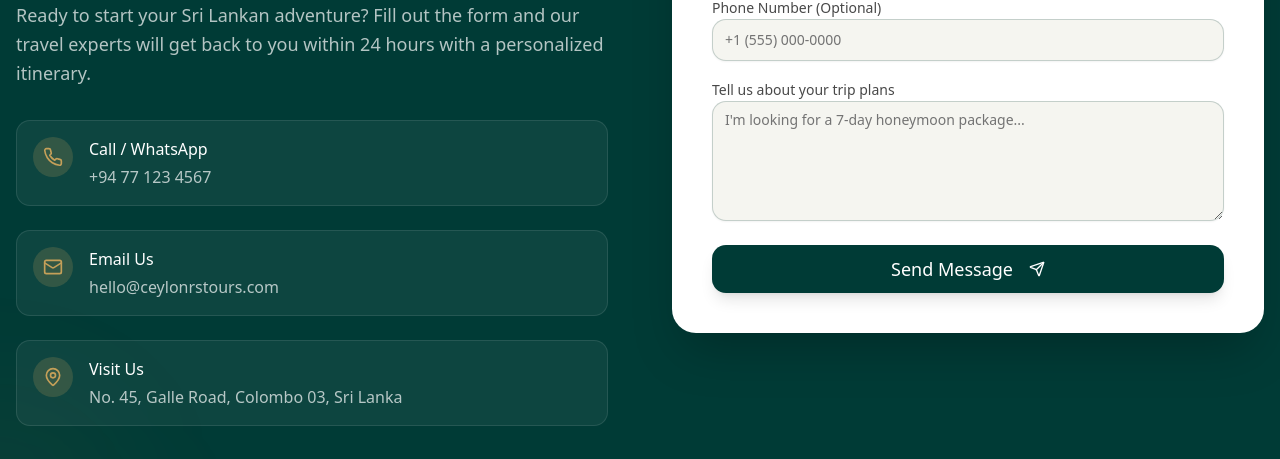
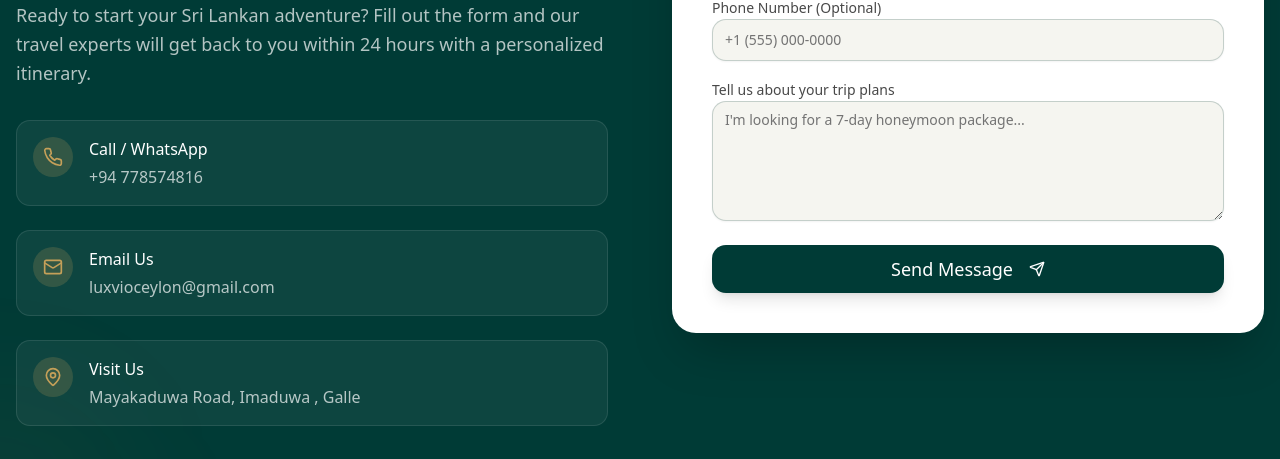
Before and after one commit to yasindu-tech/ceylon-rs-tours, a Next.js app: page / in a window 1280 px wide. Shown: the part 5032-5491 px from the top of the page. Built offline with nearby package versions, Linux system fonts and the light colour scheme; a web font is replaced by a local one.

Commit message:
chore: Update WhatsApp number, email, and physical address across multiple components.

```diff
--- a/components/contact.tsx
+++ b/components/contact.tsx
@@ -33,7 +33,7 @@ export function Contact() {
                 </div>
                 <div>
                   <p className="font-medium text-white">Call / WhatsApp</p>
-                  <p className="text-white/70 mt-1">+94 77 123 4567</p>
+                  <p className="text-white/70 mt-1">+94 778574816</p>
                 </div>
               </div>
 
@@ -43,7 +43,7 @@ export function Contact() {
                 </div>
                 <div>
                   <p className="font-medium text-white">Email Us</p>
-                  <p className="text-white/70 mt-1">hello@ceylonrstours.com</p>
+                  <p className="text-white/70 mt-1">luxvioceylon@gmail.com</p>
                 </div>
               </div>
 
@@ -53,7 +53,7 @@ export function Contact() {
                 </div>
                 <div>
                   <p className="font-medium text-white">Visit Us</p>
-                  <p className="text-white/70 mt-1">No. 45, Galle Road, Colombo 03, Sri Lanka</p>
+                  <p className="text-white/70 mt-1">Mayakaduwa Road, Imaduwa , Galle</p>
                 </div>
               </div>
             </div>
--- a/components/hero.tsx
+++ b/components/hero.tsx
@@ -47,7 +47,7 @@ export function Hero() {
             variant="outline"
             className="bg-transparent border-2 border-white text-white hover:bg-white hover:text-luxvio-teal rounded-full px-8 py-6 text-lg backdrop-blur-sm transition-transform hover:scale-105"
           >
-            <Link href="https://wa.me/94771234567?text=Hi, I'm interested in planning a trip to Sri Lanka." target="_blank">
+            <Link href="https://wa.me/94778574816?text=Hi, I'm interested in planning a trip to Sri Lanka." target="_blank">
               Plan Your Trip
             </Link>
           </Button>
--- a/components/navbar.tsx
+++ b/components/navbar.tsx
@@ -79,7 +79,7 @@ export function Navbar() {
                 : "bg-white text-luxvio-teal hover:bg-luxvio-cream",
             )}
           >
-            <Link href="https://wa.me/94771234567?text=Hi, I'm interested in planning a trip to Sri Lanka." target="_blank">
+            <Link href="https://wa.me/94778574816?text=Hi, I'm interested in planning a trip to Sri Lanka." target="_blank">
               Plan Your Trip
             </Link>
           </Button>
@@ -113,7 +113,7 @@ export function Navbar() {
             </Link>
           ))}
           <Button asChild className="w-full bg-luxvio-teal hover:bg-luxvio-teal/90 text-white rounded-full py-6 text-lg">
-            <Link href="https://wa.me/94771234567?text=Hi, I'm interested in planning a trip to Sri Lanka." target="_blank">
+            <Link href="https://wa.me/94778574816?text=Hi, I'm interested in planning a trip to Sri Lanka." target="_blank">
               Plan Your Trip
             </Link>
           </Button>
--- a/components/packages.tsx
+++ b/components/packages.tsx
@@ -39,7 +39,7 @@ const packages = [
 ]
 
 export function Packages() {
-  const whatsappNumber = "94771234567" // Replace with actual number
+  const whatsappNumber = "94778574816" // Replace with actual number
 
   return (
     <section id="packages" className="py-24 bg-white">
```
